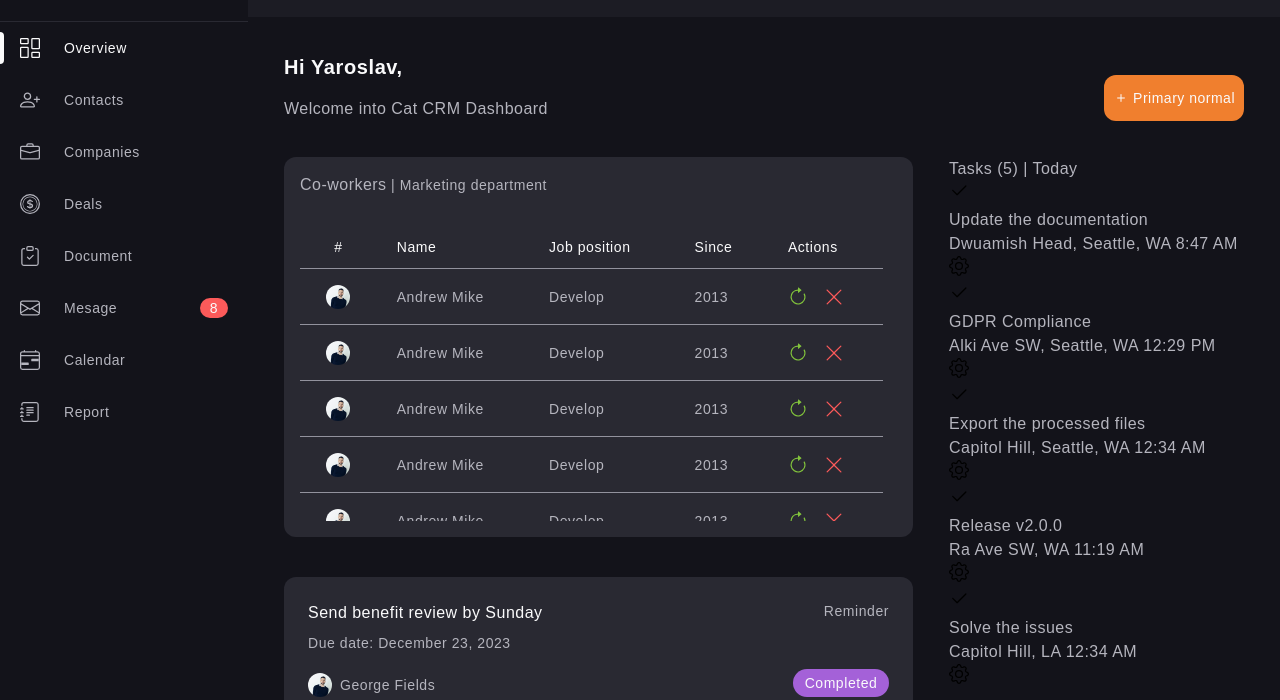
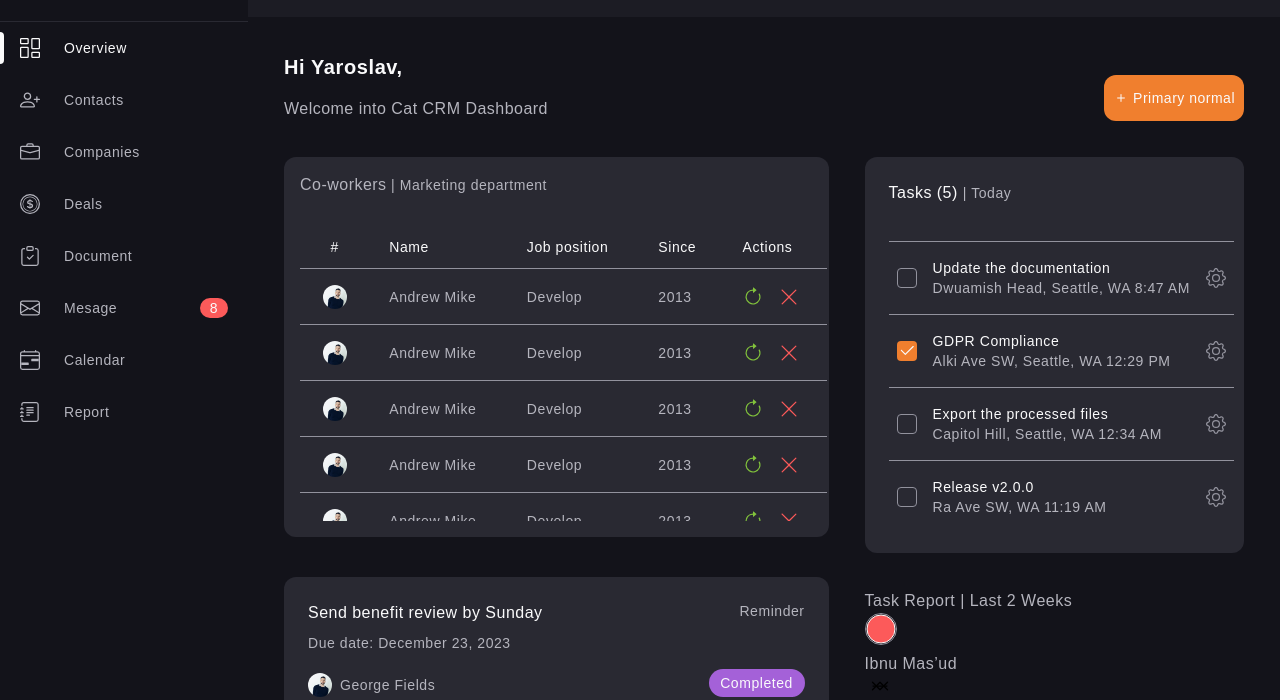
Before and after one commit to OlehKotov/SASS_mini_course, a website built with Vite: page index.html in a window 1280 px wide. Shown: the part 51-751 px from the top of the page. Built offline with nearby package versions, Linux system fonts and the light colour scheme.

Commit message:
tasks.scss

```diff
--- a/src/scss/components/_tasks.scss
+++ b/src/scss/components/_tasks.scss
@@ -1,27 +1,112 @@
+@use '../utils/placeholders';
+@use '../utils/variables' as var;
+@use '../utils/functions' as fn;
+@use '../utils/mixins' as mx;
+
 .tasks {
+    @extend %section-frame;
+
     grid-area: tasks;
+
+    min-width: 340px;
+    max-height: 420px;
+
+    background-color: fn.get-color("dark-tertiary");
 }
 .tasks-title {
+    @extend %details;
+
+    margin-bottom: 36px;
+    color: fn.get-color("light-secondary");
+
+    span {
+        @extend %accent-text;
+        color: fn.get-color("light-primary");
+    }
 }
 .tasks-list {
+    @include mx.scroll-bar;
+
+    max-height: 288px;
+    overflow: auto;
+
+    @include mx.mq('lg') {
+        margin-right: -14px;
+    };
 }
 .tasks-item {
+    display: flex;
+    align-items: center;
+    gap: 16px;
+
+    padding: 16px 8px;
+    border-top: 1px solid;
+    border-color: fn.get-color("light-tertiary");
 }
 .tasks-checkbox {
+    flex-shrink: 0;
+    display: flex;
+    align-items: center;
+    justify-content: center;
+
+    width: 20px;
+    height: 20px;
+    cursor: pointer;
 }
 .tasks-input {
 }
 .visually-hidden {
 }
 .tasks-checkbox-icon {
+    @include mx.ease('fast', fill, background-color, border-color);
+
+    fill: fn.get-color("transparent");
+    border: 1px solid;
+    border-color: fn.get-color("light-tertiary");
+    border-radius: 4px;
+
+    .tasks-input:checked + & {
+        fill: fn.get-color("light-primary");
+        background-color: fn.get-color("accent-primary");
+        border-color: fn.get-color("transparent");
+    }
+
+    .tasks-input:focus-visible + & {
+        outline: 2px solid;
+        outline-color: fn.get-color("light-tertiary");
+        outline-offset: 2px;
+    }
 }
 .tasks-info {
+    flex-grow: 1;
 }
 .tasks-heading {
+    @extend %details;
+
+    color: fn.get-color("light-primary");
 }
 .tasks-desc {
+    @extend %details;
+
+    color: fn.get-color("light-secondary");
 }
 .tasks-btn {
+    @include mx.ease('fast', outline);
+
+    width: 20px;
+    height: 20px;
+    color: fn.get-color("light-tertiary");
+    border-radius: 50%;
+
+    &:focus-visible {
+        outline: 2px solid;
+        outline-color: rgba(fn.get-color("light-tertiary"), 0.6);
+        outline-offset: 2px;
+    }
+
+    &-icon {
+        fill: fn.get-color("current");
+    }
 }
 .tasks-btn-icon {
 }
--- a/src/scss/components/coworkers/_co-workers.scss
+++ b/src/scss/components/coworkers/_co-workers.scss
@@ -49,7 +49,7 @@
   overflow-y: auto;
 
   @include mx.mq('lg') {
-    margin-right: 14px;
+    margin-right: -14px;
   }
 }
 .co-workers-board {
```
